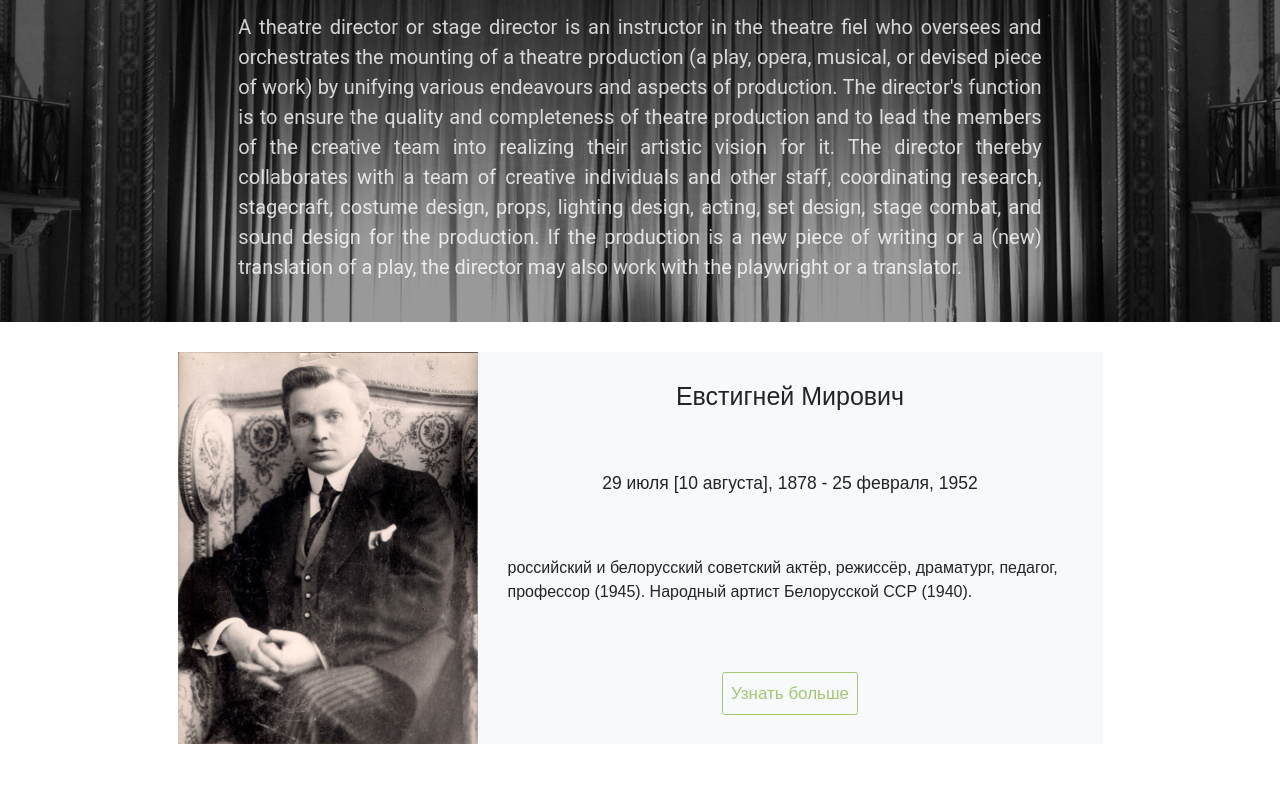
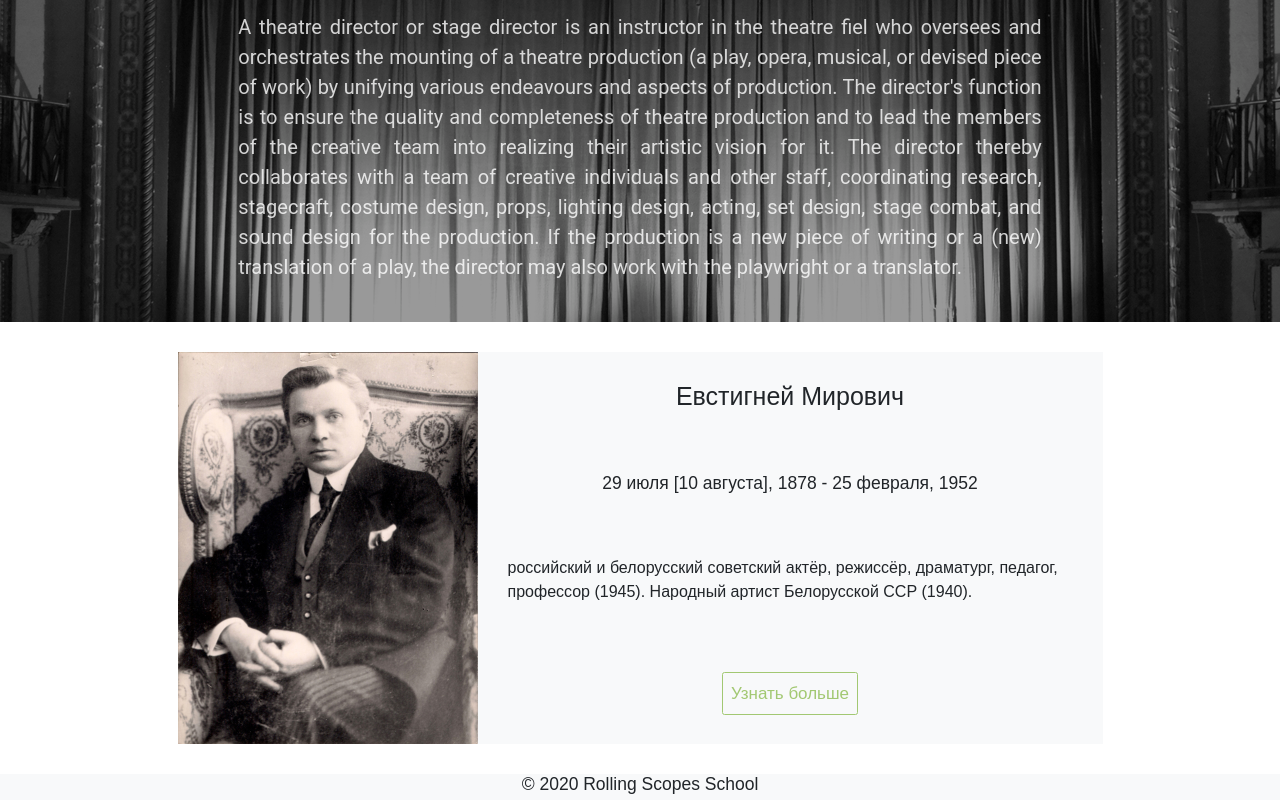
Before and after one commit to rss-group-6/culture-portal, an Angular app: page /home in a window 1280 px wide. Shown: the part 304-1104 px from the top of the page. Before the commit the page ends 1078 px from the top, so only its background shows below. Built offline with nearby package versions, Linux system fonts and the light colour scheme; a web font is replaced by a local one.

Commit message:
feat: add footer

```diff
--- a/src/app/app.component.html
+++ b/src/app/app.component.html
@@ -3,3 +3,4 @@
     <a routerLink='/allDirectors'></a>
 </nav>
 <router-outlet></router-outlet>
+<app-footer></app-footer>
--- /dev/null
+++ b/src/app/core/components/footer/footer.component.html
@@ -0,0 +1,5 @@
+<div class="container-fluid justify-content-center wrapper">
+    <div class="row justify-content-center bg-light">
+        <h3>© 2020 Rolling Scopes School</h3>
+    </div>
+</div>
--- /dev/null
+++ b/src/app/core/components/footer/footer.component.scss
@@ -0,0 +1,5 @@
+:host {
+  font-family: Raleway, sans-serif;
+  max-width: 1440px;
+  text-align: center;
+}
--- /dev/null
+++ b/src/app/core/components/footer/footer.component.ts
@@ -0,0 +1,15 @@
+import { Component, OnInit } from '@angular/core';
+
+@Component({
+  selector: 'app-footer',
+  templateUrl: './footer.component.html',
+  styleUrls: ['./footer.component.scss']
+})
+export class FooterComponent implements OnInit {
+
+  constructor() { }
+
+  ngOnInit(): void {
+  }
+
+}
--- a/src/app/core/core.module.ts
+++ b/src/app/core/core.module.ts
@@ -7,10 +7,12 @@ import { HomePageComponent } from './pages/home/home-page.component';
 import { DescriptionPortalComponent } from './components/description-portal/description-portal.component';
 import { DirectorOfDayPageComponent } from './pages/director-of-day-page/director-of-day-page.component';
 import { DirectorOfDayComponent } from './components/director-of-day/director-of-day.component';
+import { FooterComponent } from './components/footer/footer.component';
 
 @NgModule({
-  declarations: [HeaderComponent, HomePageComponent, DescriptionPortalComponent, DirectorOfDayComponent, DirectorOfDayPageComponent],
+  // tslint:disable-next-line: max-line-length
+  declarations: [HeaderComponent, HomePageComponent, DescriptionPortalComponent, DirectorOfDayComponent, DirectorOfDayPageComponent, FooterComponent],
   imports: [CommonModule, SharedModule, NgbModule],
-  exports: [SharedModule, HomePageComponent, HeaderComponent]
+  exports: [SharedModule, HomePageComponent, HeaderComponent, FooterComponent]
 })
 export class CoreModule {}
```
Also changed, not shown: src/app/shared/mock-data/mock.developers.ts (+6 -6 lines), 1 other file (tests, documents, lock files or other folders).
